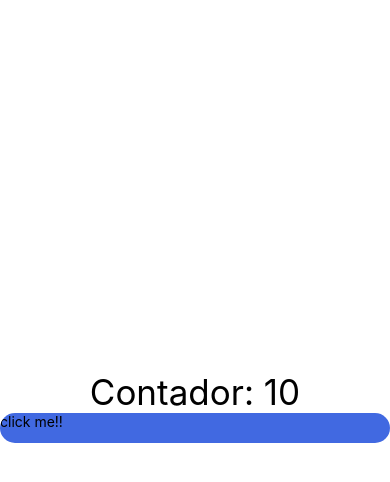
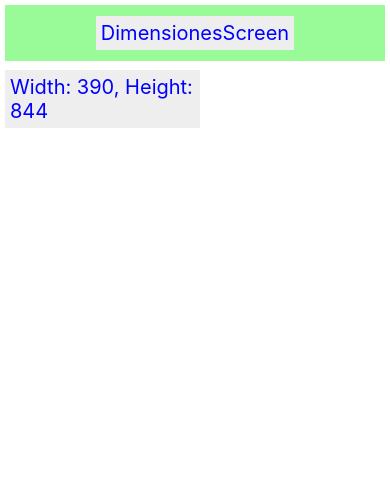
Before and after one commit to richard-allcca/React-Native-Concept, a React Native app: screen / in a window 390 px wide. Shown: the top 482 px of the page. Built offline with nearby package versions, Linux system fonts and the light colour scheme.

Commit message:
add dimension concepts

```diff
--- a/App.tsx
+++ b/App.tsx
@@ -1,11 +1,19 @@
+/* eslint-disable react-native/no-inline-styles */
 import React from 'react';
-import CounterScreen from './src/screens/CounterScreen';
+// import CounterScreen from './src/screens/CounterScreen';
+// import { BoxObjectModelScreen } from './src/screens/BoxObjectModelScreen';
+import { SafeAreaView } from 'react-native';
+import { DimensionesScreen } from './src/screens/DimensionesScreen';
 // import SaludoScreen from './src/screens/SaludoScreen';
 
 const App = () => {
   return (
-    // <SaludoScreen />;
-    <CounterScreen />
+    <SafeAreaView style={{ flex: 1}}>
+      {/* <SaludoScreen />; */}
+      {/* <CounterScreen /> */}
+      {/* <BoxObjectModelScreen /> */}
+      <DimensionesScreen/>
+    </SafeAreaView>
   );
 };
 
--- /dev/null
+++ b/src/components/Fab.tsx
@@ -0,0 +1,88 @@
+import React from 'react';
+import { Platform, StyleSheet, Text, TouchableNativeFeedback, TouchableOpacity, View } from 'react-native';
+
+interface Props {
+  title: string,
+  position?: 'rigth' | 'left';
+  onPress: () => void,
+}
+
+export const Fab = ({ title, onPress, position }: Props) => {
+
+  const ios = () => {
+    return (
+      <TouchableOpacity
+        onPress={onPress}
+        activeOpacity={0.8}
+        style={[st.fabLocation, (position === 'rigth') ? st.rigth : st.left]}
+      >
+
+        <View style={st.fab}>
+          <Text style={st.fabText}>{title}</Text>
+        </View>
+
+      </TouchableOpacity>
+    );
+  };
+
+  const android = () => {
+
+    return (
+      <TouchableOpacity
+        style={[st.fabLocation, (position === 'rigth') ? st.rigth : st.left]}
+      >
+        <TouchableNativeFeedback
+          onPress={onPress}
+          background={TouchableNativeFeedback.Ripple('#5a5a7e', false, 30)}
+        >
+
+          <View style={st.fab}>
+            <Text style={st.fabText}>{title}</Text>
+          </View>
+
+        </TouchableNativeFeedback>
+
+      </TouchableOpacity>
+    );
+  };
+
+  return (Platform.OS === 'ios') ? ios() : android();
+};
+
+const st = StyleSheet.create({
+  fabLocation: {
+    position: 'absolute',
+    bottom: 25,
+    right: 25,
+    borderRadius: 100,
+  },
+  rigth: {
+    right: 25,
+  },
+  left: {
+    left: 25,
+  },
+  fab: {
+    width: 60,
+    height: 60,
+    backgroundColor: '#5856d6ff',
+    borderRadius: 100,
+    display: 'flex',
+    justifyContent: 'center',
+    alignItems: 'center',
+    shadowColor: '#000',
+    shadowOffset: {
+      width: 0,
+      height: 3,
+    },
+    shadowOpacity: 0.29,
+    shadowRadius: 4.65,
+
+    elevation: 7,
+  },
+  fabText: {
+    color: 'white',
+    fontSize: 30,
+    fontWeight: 'bold',
+  },
+});
--- /dev/null
+++ b/src/screens/BoxObjectModelScreen.tsx
@@ -0,0 +1,27 @@
+import React from 'react';
+import {StyleSheet, Text, View} from 'react-native';
+
+export const BoxObjectModelScreen = () => {
+  return (
+    <View style={st.container} >
+      <Text style={st.title} >Box Object Model</Text>
+    </View>
+  );
+};
+
+const st = StyleSheet.create({
+  container: {
+    flex: 1,
+    backgroundColor: '#afeeee',
+    // borderWidth: 1,
+    // borderColor: 'red',
+  },
+  title: {
+    height: 300,
+    fontSize: 20,
+    backgroundColor: 'orange',
+    padding: 15,
+    margin: 10,
+    textAlign: 'center',
+  },
+});
--- a/src/screens/CounterScreen.tsx
+++ b/src/screens/CounterScreen.tsx
@@ -1,41 +1,36 @@
-/* eslint-disable react-native/no-inline-styles */
-import React, {useState} from 'react';
-import {View, Text, TouchableOpacity} from 'react-native';
+import React, { useState } from 'react';
+import { View, Text, StyleSheet } from 'react-native';
+import { Fab } from '../components/Fab';
 
 const CounterScreen = () => {
   const [count, setCount] = useState(10);
 
   return (
-    <View
-      style={{
-        flex: 1,
-        // backgroundColor: '#4169e1',
-        justifyContent: 'center',
-        // alignItems: 'center',
-        paddingBottom: 30,
-      }}>
-      <Text
-        style={{
-          fontSize: 35,
-          textAlign: 'center',
-        }}>
-        Contador: {count}
-      </Text>
-      {/* <Button onPress={() => setCount(count + 5)} title="+5" />
-      <Button onPress={() => setCount(count - 5)} title="-5" /> */}
-      <TouchableOpacity onPress={() => setCount(count + 5)}>
-        <View
-          style={{
-            height: 30,
-            backgroundColor: '#4169e1',
-            borderRadius: 100,
-            overflow: 'hidden',
-          }}>
-          <Text>click me!!</Text>
-        </View>
-      </TouchableOpacity>
+    <View style={st.container}>
+      <Text style={st.title}>Contador: {count}</Text>
+
+      <Fab title="-5" onPress={() => setCount(count - 5)} position="left" />
+      <Fab title="+5" onPress={() => setCount(count + 5)} position="rigth" />
+
     </View>
   );
 };
 
 export default CounterScreen;
+
+const st = StyleSheet.create({
+  container: {
+    flex: 1,
+    justifyContent: 'center',
+    paddingBottom: 5,
+  },
+  title: {
+    fontSize: 35,
+    textAlign: 'center',
+  },
+  fabLocationBR: {
+    position: 'absolute',
+    bottom: 25,
+    right: 25,
+  },
+});
--- /dev/null
+++ b/src/screens/DimensionesScreen.tsx
@@ -0,0 +1,47 @@
+import React from 'react';
+import { StyleSheet, Text, View, useWindowDimensions } from 'react-native';
+
+// const { width, height } = Dimensions.get('window');
+// const windowHeight = Dimensions.get('window').height;
+
+export const DimensionesScreen = () => {
+
+  const { width, height } = useWindowDimensions();
+
+  return (
+    <View>
+      <View style={[st.ctn, st.ctnTop]} >
+        <Text style={st.txt} >DimensionesScreen</Text>
+      </View>
+      <View style={{
+        ...st.ctn,
+        width: width * 0.50,
+      }} >
+        <Text style={st.txt} >Width: {Math.round(width)}, Height: {Math.round(height)}</Text>
+      </View>
+    </View>
+  );
+};
+
+const st = StyleSheet.create({
+  ctnTop: {
+    backgroundColor: '#98fb98',
+  },
+  ctn: {
+    // width: '100%',
+    height: '50%',
+    backgroundColor: '#eee8aa',
+    display: 'flex',
+    justifyContent: 'center',
+    alignItems: 'center',
+    margin: 5,
+    // borderWidth: 1,
+    // borderColor: 'red',
+  },
+  txt: {
+    color: 'blue',
+    fontSize: 20,
+    backgroundColor: '#efeeee',
+    padding: 5,
+  },
+});
```
